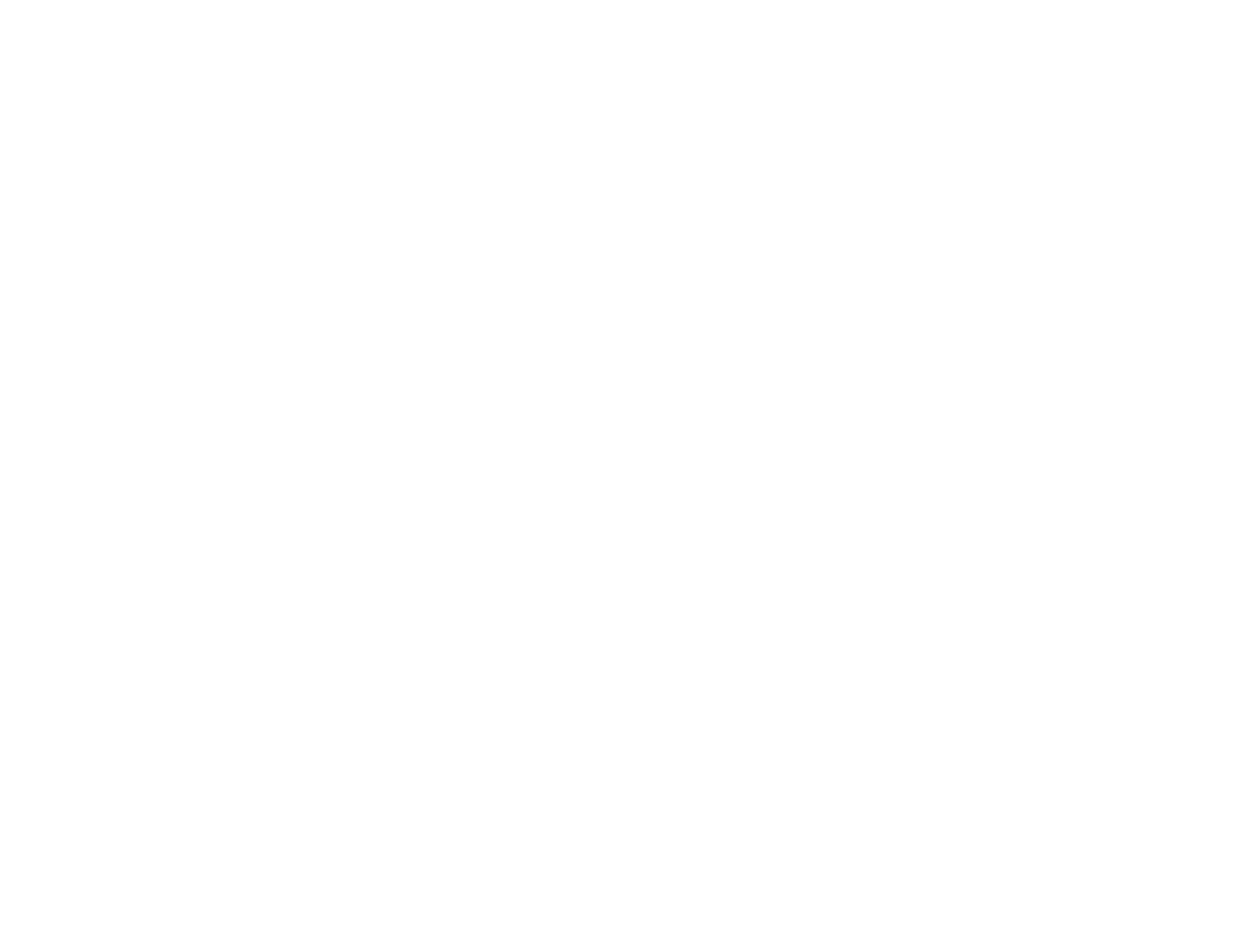
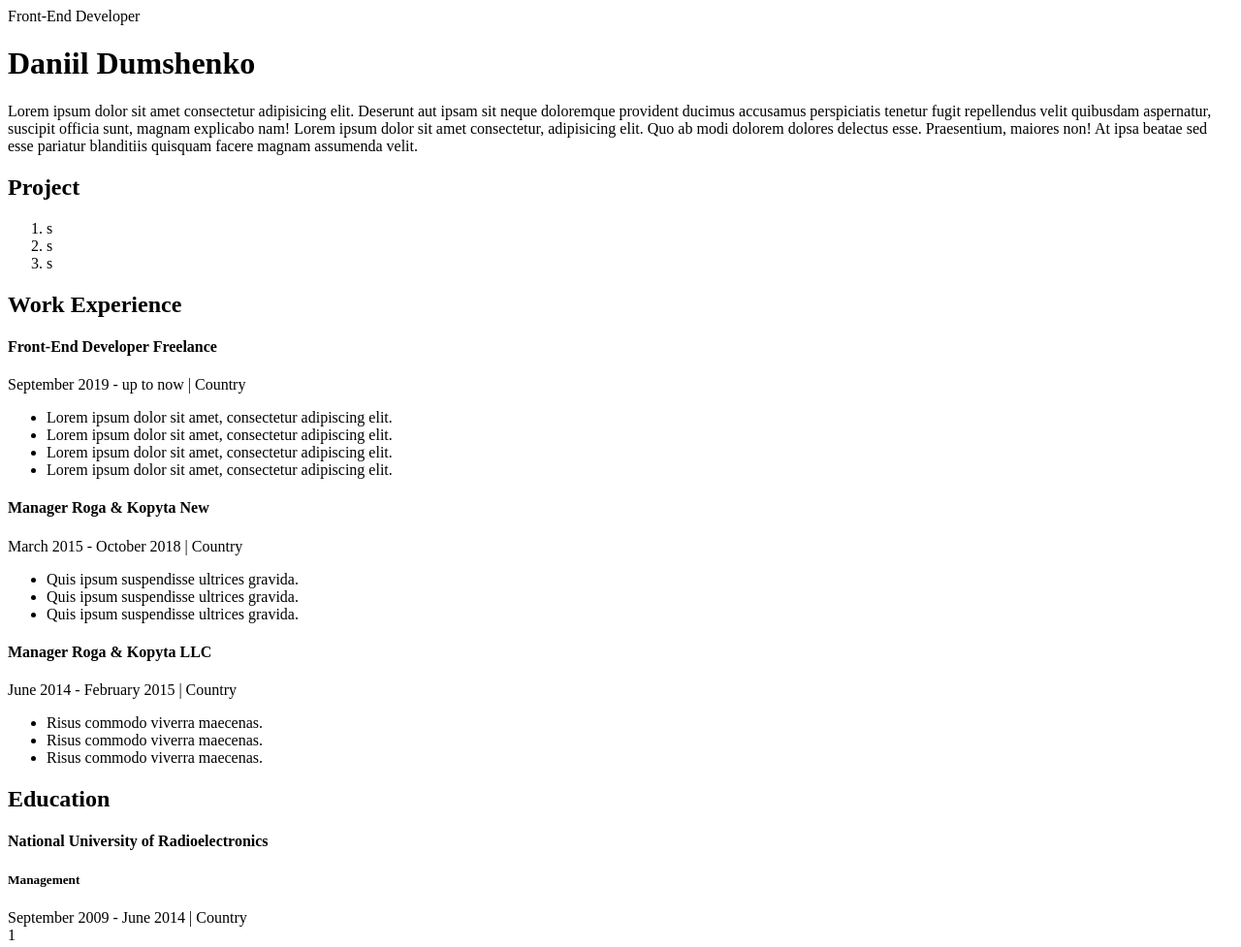
Before and after one commit to LastStap/My-resume, a plain HTML site: page index.html in a window 1280 px wide. Shown: the whole page at 97% size. Before the commit the page ends 800 px from the top, so only its background shows below. Drawn offline with Linux system fonts and the light colour scheme.

Commit message:
Create html skeleton for resume

```diff
--- a/index.html
+++ b/index.html
@@ -8,9 +8,79 @@
 </head>
 <body>
 
-    <div>
+    <div class = "main_Project_Screen">     <!-- Основной лист на котором и будет резюме -->
 
+        <div class="white_Block"> <!-- Это блок, в котором есть описание меня, как специалиста -->
 
+            <div class="header_And_Description"> <!-- Блок, в котором моё имя и немного описания -->
+
+                <span>Front-End Developer</span>
+
+                <h1>Daniil Dumshenko</h1>
+
+                <span>
+                    Lorem ipsum dolor sit amet consectetur adipisicing elit. Deserunt aut ipsam sit neque doloremque provident ducimus accusamus perspiciatis tenetur fugit
+                    repellendus velit quibusdam aspernatur, suscipit officia sunt, magnam explicabo nam! Lorem ipsum dolor sit amet consectetur, adipisicing elit. Quo ab modi
+                    dolorem dolores delectus esse. Praesentium,
+                    maiores non! At ipsa beatae sed esse pariatur blanditiis quisquam facere magnam assumenda velit.
+                </span>
+
+            </div>
+
+            <div class="project_block"> <!-- Блок с проэктами -->
+                <h2>Project</h2>
+                <ol>
+                    <li>s</li>
+                    <li>s</li>
+                    <li>s</li>
+                </ol>
+            </div>
+
+            <div class="work_Experience"> <!-- Блок с опытом работы-->
+                <h2>Work Experience</h2>
+                <h4>Front-End Developer Freelance </h4>
+                <span>September 2019 - up to now   |   Country</span>
+                <ul>
+                    <li>Lorem ipsum dolor sit amet, consectetur adipiscing elit.</li>
+                    <li>Lorem ipsum dolor sit amet, consectetur adipiscing elit.</li>
+                    <li>Lorem ipsum dolor sit amet, consectetur adipiscing elit.</li>
+                    <li>Lorem ipsum dolor sit amet, consectetur adipiscing elit.</li>
+                </ul>
+            </div>
+                <div class="first_Work">
+                    <h4>Manager Roga & Kopyta New</h4>
+                    <span>March 2015 - October 2018   |   Country</span>
+                    <ul>
+                        <li>Quis ipsum suspendisse ultrices gravida.</li>
+                        <li>Quis ipsum suspendisse ultrices gravida.</li>
+                        <li>Quis ipsum suspendisse ultrices gravida.</li>
+                    </ul>
+
+                </div>
+                <div class="second_Work">
+                    <h4>Manager Roga & Kopyta LLC </h4>
+                    <span>June 2014 - February 2015   |   Country</span>
+                    <ul>
+                        <li>Risus commodo viverra maecenas. </li>
+                        <li>Risus commodo viverra maecenas. </li>
+                        <li>Risus commodo viverra maecenas. </li>
+                    </ul>
+
+                </div>
+                <div class="education">
+                    <h2>Education</h2>
+                    <h4>National University of Radioelectronics</h4>
+                    <h5>Management</h5>
+                    <span>September 2009 - June 2014   |   Country</span>
+                </div>
+
+        </div>
+
+        <div class="black_block">
+
+            1
+
+        </div>
 
     </div>
 
```
